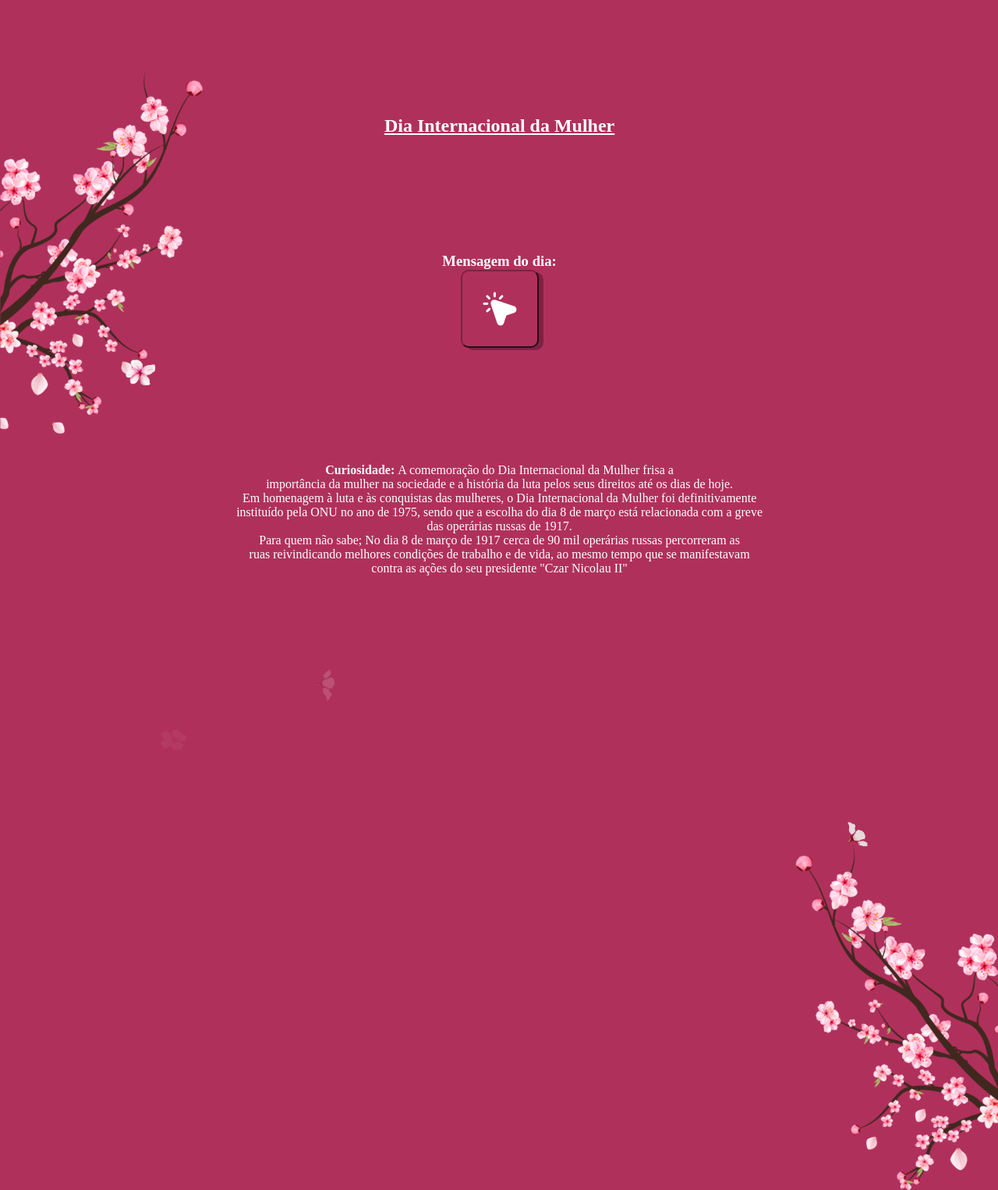
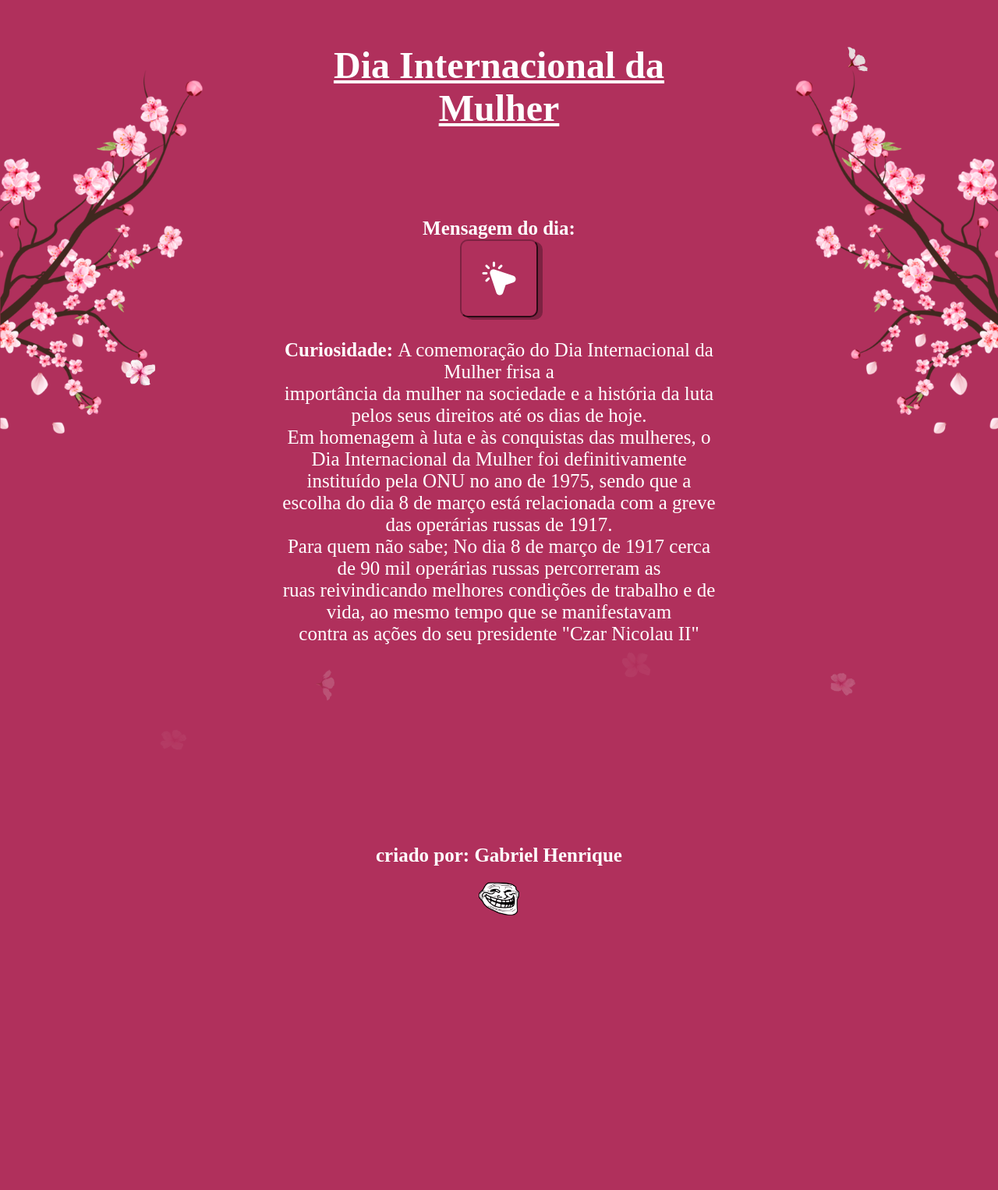
Before and after one commit to GabryelHenryque/Dia-da-mulher, a plain HTML site: page index.html in a window 1280 px wide. Shown: the top 1526 px of the page at 78% size. After the commit the page ends 1194 px from the top, so only its background shows below. Drawn offline with Linux system fonts and the light colour scheme.

Commit message:
responsividade para celular e tablete

```diff
--- a/style.css
+++ b/style.css
@@ -17,11 +17,11 @@ body{
 .ramo-1 {
     transform:scaleX(-1);
     height: auto;
-
-    width: 18%;
+    width: 0; /*18%*/
     float: left;
 }
 .ramo-1 > img{
+    display: none;
     width: 260px;
     float: right;
 }
@@ -29,20 +29,26 @@ body{
 
 /*#region Classe principal*/
 .title{
-    margin-top: 20%;
+    margin-top: 10%;
+    font-size: large;
 }
 .main h3{
     margin-top: 20%;
 }
+p {
+    font-size:large;
+    text-align:left;
+}
 #imgFrases img{
-    margin-top: 2%;
-    width: 50%;
+    margin-top: 5%;
+    margin-bottom: 5%;
+    width: 80%;
     height: auto;
     border: 10px;
 }
 #buttonMain input{
-
     margin-bottom: 20%;
+    margin-top: 10%;
     vertical-align: auto;
     height: 100px;
     width: 100px;
@@ -57,27 +63,92 @@ body{
 }
 .main {
     height: auto;
-    width: 58%;
-    float: left;
-    margin-left: 39px;
-    margin-right: 39px;
+    margin-left: 10%;
+    margin-right: 10%;
     margin-bottom: 20%;
+}
+
+h3{
+    font-size:25px;
 }
 /*#endregion*/
 
 /*#region Classe da direita*/
+h4{
+    font-size: 25px;
+}
 .ramo-2 {
     height: auto;
-    width: 18%;
+    width: 0%; /*18*/
     float: right;
 }
 .ramo-2 >img{
+    display: none;
     width: 260px;
     float: right;
 }
 .end{
-    height: 150px;
+    height: 100px; /*150px*/
     width: 100%;
     float: left;
 }
+.troll1{
+    width: 4%;
+    padding-bottom: 20px;
+}
 /*#endregion*/
+
+
+/*tablet*/
+@media (min-width: 768px){
+    .title{
+        margin-top: 10%;
+        font-size: 32px;
+    }
+    p {
+        font-size:25px;
+        text-align:center;
+    }
+}
+
+/*pc*/
+@media (min-width: 1024px){
+    .title{
+        margin-top: 10%;
+        font-size: 32px;
+    }
+    p {
+        font-size:25px;
+        text-align:center;
+    }
+
+    .ramo-1 {
+        width: 18%;
+        float: left;
+    }
+    .ramo-1 > img{
+        display: block;
+    }
+    .main{
+        height: auto;
+        width: 44%;
+        float: left;
+
+    }
+    #buttonMain input{
+        margin-top: 0%;
+        margin-bottom: 5%;
+    }
+
+    #imgFrases img{
+        width: 50%;
+    }
+    .ramo-2 {
+        width: 18%;
+        float: right;
+    }
+    .ramo-2 >img{
+        display: block;
+        float: right;
+    }
+}
```
